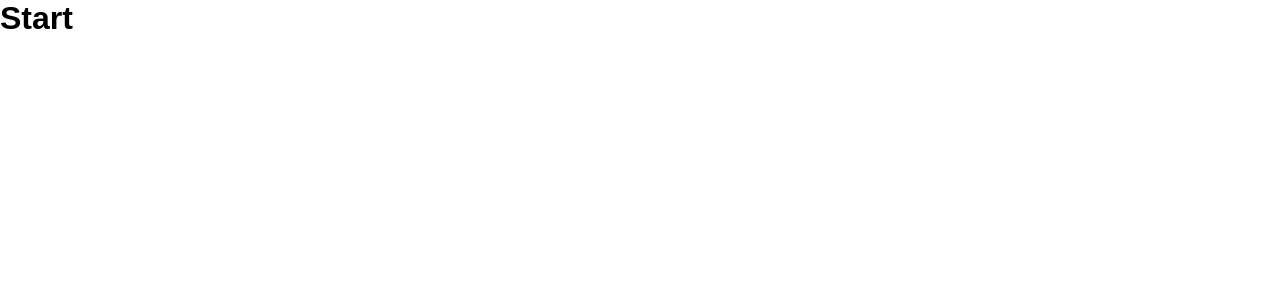
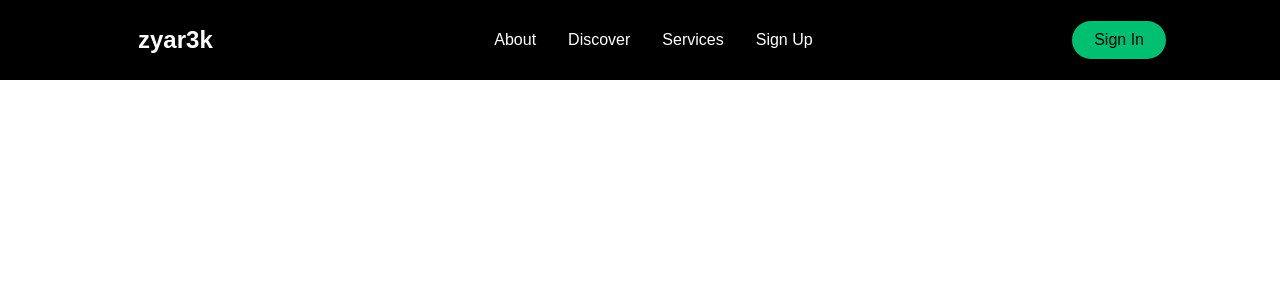
Before and after one commit to Zyar3k/react-landing-page, a React (Create React App) app: page / in a window 1280 px wide. Shown: the top 300 px of the page. Built offline with nearby package versions, Linux system fonts and the light colour scheme.

Commit message:
Add navbar styles

```diff
--- a/package.json
+++ b/package.json
@@ -8,7 +8,11 @@
     "@testing-library/user-event": "^13.5.0",
     "react": "^18.1.0",
     "react-dom": "^18.1.0",
+    "react-icons": "^4.3.1",
+    "react-router-dom": "^6.3.0",
     "react-scripts": "5.0.1",
+    "react-scroll": "^1.8.7",
+    "styled-components": "^5.3.5",
     "web-vitals": "^2.1.4"
   },
   "scripts": {
--- a/src/App.js
+++ b/src/App.js
@@ -1,10 +1,12 @@
 import "./App.css";
+import Navbar from "./components/Navbar";
+import { BrowserRouter as Router, Route, Link } from "react-router-dom";
 
 function App() {
   return (
-    <div>
-      <h1>Start</h1>
-    </div>
+    <Router>
+      <Navbar />
+    </Router>
   );
 }
 
--- /dev/null
+++ b/src/components/Navbar/NavbarElements.js
@@ -0,0 +1,115 @@
+import styled from "styled-components";
+import { Link as LinkR } from "react-router-dom";
+import { Link as LinkS } from "react-scroll";
+
+export const Nav = styled.nav`
+  background: #000;
+  height: 80px;
+  /* margin-top: -80px; */
+  display: flex;
+  justify-content: center;
+  align-items: center;
+  font-size: 16px;
+  position: sticky;
+  top: 0;
+  z-index: inherit 10;
+
+  @media screen and (max-width: 960px) {
+    transition: 0.8s all ease;
+  }
+`;
+
+export const NavbarContainer = styled.div`
+  display: flex;
+  justify-content: space-between;
+  height: 80px;
+  z-index: 1;
+  width: 100%;
+  padding: 0 24px;
+  max-width: 1100px;
+`;
+
+export const NavLogo = styled(LinkR)`
+  color: #fff;
+  justify-self: flex-start;
+  cursor: pointer;
+  font-size: 24px;
+  display: flex;
+  align-items: center;
+  margin-left: 24px;
+  font-weight: bold;
+  text-decoration: none;
+`;
+
+export const MobileIcons = styled.div`
+  display: none;
+
+  @media screen and (max-width: 768px) {
+    display: block;
+    position: absolute;
+    top: 0;
+    right: 0;
+    transform: translate(-100%, 60%);
+    font-size: 30px;
+    cursor: pointer;
+    color: #fff;
+  }
+`;
+
+export const NavMenu = styled.ul`
+  display: flex;
+  align-items: center;
+  list-style: none;
+  text-align: center;
+  margin-right: -22px;
+
+  @media screen and (max-width: 768px) {
+    display: none;
+  }
+`;
+
+export const NavItem = styled.div`
+  height: 80px;
+`;
+
+export const NavLinks = styled(LinkS)`
+  color: #fff;
+  display: flex;
+  align-items: center;
+  text-decoration: none;
+  padding: 0 16px;
+  height: 100%;
+  cursor: pointer;
+
+  &.active {
+    border-bottom: 3px solid #01bf71;
+  }
+`;
+
+export const NavBtn = styled.nav`
+  display: flex;
+  align-items: center;
+
+  @media screen and (max-width: 768px) {
+    display: none;
+  }
+`;
+export const NavBtnLink = styled(LinkR)`
+  border-radius: 50px;
+  background: #01bf71;
+  white-space: nowrap;
+  padding: 10px 22px;
+  color: #010606;
+  font-size: 16px;
+  outline: none;
+  border: none;
+  cursor: pointer;
+  transition: 0.2s all ease-in-out;
+  text-decoration: none;
+
+  &:hover {
+    transition: 0.2s all ease-in-out;
+    background: #fff;
+    color: #010606;
+  }
+`;
--- /dev/null
+++ b/src/components/Navbar/index.js
@@ -0,0 +1,46 @@
+import { FaBars } from "react-icons/fa";
+import {
+  Nav,
+  NavbarContainer,
+  NavLogo,
+  MobileIcons,
+  NavItem,
+  NavLinks,
+  NavMenu,
+  NavBtn,
+  NavBtnLink,
+} from "./NavbarElements";
+
+const Navbar = () => {
+  return (
+    <>
+      <Nav>
+        <NavbarContainer>
+          <NavLogo to="/">zyar3k</NavLogo>
+          <MobileIcons>
+            <FaBars />
+          </MobileIcons>
+          <NavMenu>
+            <NavItem>
+              <NavLinks to="about">About</NavLinks>
+            </NavItem>
+            <NavItem>
+              <NavLinks to="discover">Discover</NavLinks>
+            </NavItem>
+            <NavItem>
+              <NavLinks to="services">Services</NavLinks>
+            </NavItem>
+            <NavItem>
+              <NavLinks to="signup">Sign Up</NavLinks>
+            </NavItem>
+          </NavMenu>
+          <NavBtn>
+            <NavBtnLink to="singin">Sign In</NavBtnLink>
+          </NavBtn>
+        </NavbarContainer>
+      </Nav>
+    </>
+  );
+};
+
+export default Navbar;
```
Also changed, not shown: 1 other file (tests, documents, lock files or other folders).
